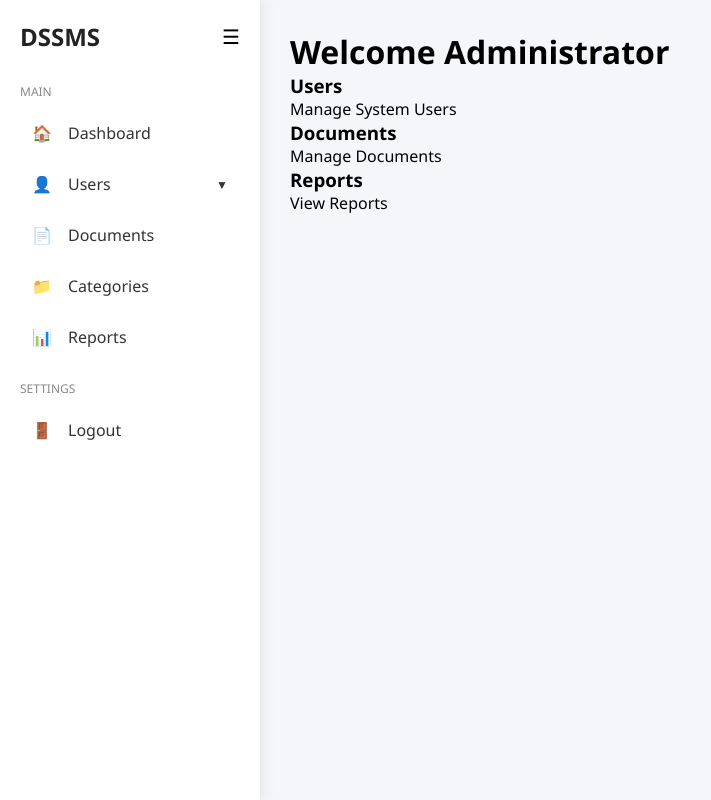
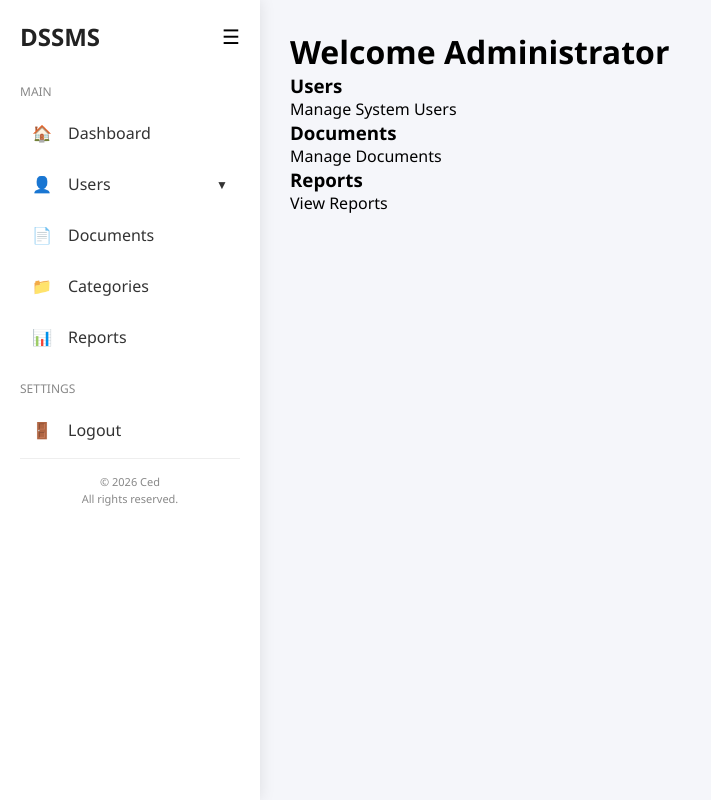
Before and after one commit to Cedrick13/DSSMS, a PHP site: page /dashboard.php in a window 1280 px wide. Shown: the whole page, without its empty margins (0-711 px from the left). Run offline with PHP 8.4, Linux system fonts and the light colour scheme; the visitor is signed in with stand-in values (Sample User, id 1).

Commit message:
add footer

```diff
--- a/assets/css/dashboard.css
+++ b/assets/css/dashboard.css
@@ -146,3 +146,17 @@ body{
 .sidebar.collapsed .icon{
     margin:0;
 }
+
+.sidebar-footer{
+    margin-top:auto;
+    padding:15px 0 5px;
+    text-align:center;
+    font-size:11px;
+    color:#888;
+    line-height:1.5;
+    border-top:1px solid #eee;
+}
+
+.sidebar.collapsed .sidebar-footer{
+    font-size:10px;
+}
--- a/includes/sidebar.php
+++ b/includes/sidebar.php
@@ -61,4 +61,9 @@
         </li>
     </ul>
 
+<div class="sidebar-footer">
+    © <?php echo date('Y'); ?> Ced<br>
+    All rights reserved.
 </div>
+
+</div>
```
